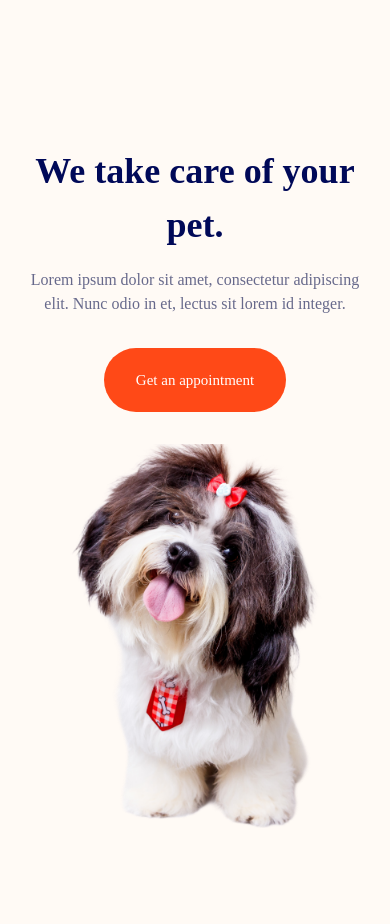
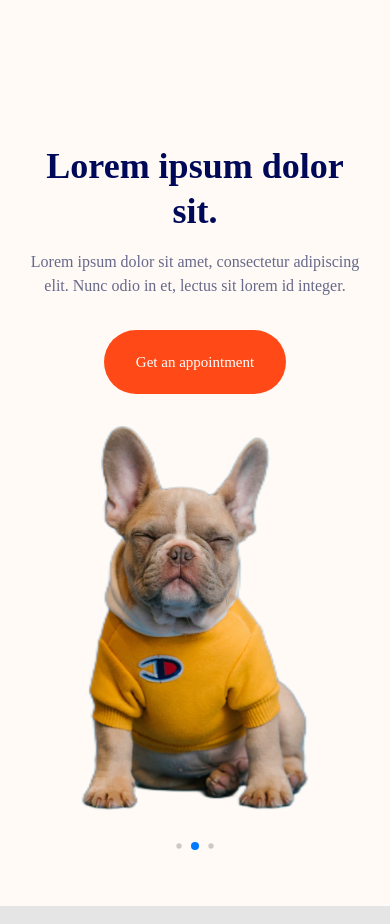
Before and after one commit to zablon-oigo/aws-route53-failover-routing, a React (Vite) app: page / in a window 390 px wide. Built offline with nearby package versions, Linux system fonts and the light colour scheme.

Commit message:
Update swiper module

```diff
--- a/src/components/HeroSlider.jsx
+++ b/src/components/HeroSlider.jsx
@@ -4,18 +4,18 @@ import 'swiper/css/pagination';
 import 'swiper/css/navigation';
 import '../swiper.css'
 
-import {Pagination, Navigation, Autoplay} from 'swiper'
+import {Pagination, Navigation, Autoplay} from 'swiper/modules';
 import {heroSlider} from '../data'
 export default function HeroSlider() {
   return (
-    <Swiper>
+    <Swiper modules={[Pagination,Navigation,Autoplay]} autoplay={true} loop={true} pagination={{clickable:true,dynamicBullets:true,}}>
         {heroSlider.map((slide,index)=>{
             const {title, subtitle, image, buttonText}=slide;
             return <SwiperSlide key={index} className="py-12 lg:py-16">
                 <div className="container mx-auto text-center lg:text-left">
                     <div className="">
                         <div className="flex-1">
-                            <h1 className="text-blue text-[36px] leading-tigh lg:text-[72px] lg:leading-[98px] font-extrabold mb-4 ">
+                            <h1 className="text-blue text-[36px] leading-tight lg:text-[72px] lg:leading-[98px] font-extrabold mb-4 ">
                                 {title}
                             </h1>
                             <p className="text-base lg:text-[18px] lg:leading-8 max-w-[540px] mb-8 ">
```
